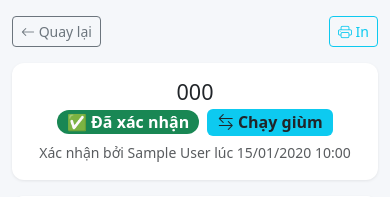
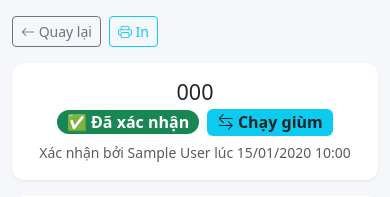
Before and after one commit to ittrichau/Truck_management, a Flask app: page /phoi/1 in a window 390 px wide. Shown: the top 197 px of the page. Run offline with Flask 3, Linux system fonts and the light colour scheme; a user stored in the database is signed in; tables that the repository leaves empty hold one stand-in row (values such as "Sample post"); data that the repository does not hold is empty; some libraries are stand-ins or nearby versions.

Commit message:
deploy new 2.5

```diff
--- a/app/static/css/style.css
+++ b/app/static/css/style.css
@@ -48,6 +48,36 @@
 /* Button active */
 .btn:active {
     transform: scale(0.97);
+}
+
+/* Phoi detail action bar — buttons remain separated and wrap cleanly. */
+.phoi-action-bar,
+.phoi-action-buttons {
+    display: flex;
+    flex-wrap: wrap;
+    align-items: center;
+    gap: 0.5rem;
+}
+.phoi-action-bar {
+    justify-content: space-between;
+}
+.phoi-action-buttons {
+    justify-content: flex-end;
+}
+.phoi-action-buttons form {
+    display: contents;
+}
+@media (max-width: 575.98px) {
+    .phoi-action-bar,
+    .phoi-action-buttons {
+        align-items: stretch;
+    }
+    .phoi-action-bar {
+        justify-content: flex-start;
+    }
+    .phoi-action-buttons {
+        justify-content: flex-start;
+    }
 }
 
 /* Fix select arrow on iOS */
--- a/app/templates/phoi/detail.html
+++ b/app/templates/phoi/detail.html
@@ -3,16 +3,16 @@
 {% block content %}
 
 <div class="mx-auto" style="max-width: 700px;">
-    <div class="d-flex justify-content-between align-items-center mb-3">
+    <div class="phoi-action-bar mb-3">
         <a href="{{ url_for('phoi.index') }}" class="btn btn-outline-secondary btn-sm">
             <i class="bi bi-arrow-left"></i> Quay lại
         </a>
-        <div>
+        <div class="phoi-action-buttons">
             <a href="{{ url_for('phoi.print_view', id=phoi.id) }}" class="btn btn-outline-info btn-sm"><i class="bi bi-printer"></i> In</a>
             {% if phoi.status == 'draft' and (current_user.is_manager_or_admin() or (current_user.is_driver() and phoi.driver_id == current_user.id)) %}
             <a href="{{ url_for('phoi.edit', id=phoi.id) }}" class="btn btn-outline-primary btn-sm"><i class="bi bi-pencil"></i> Sửa / Thêm chuyến về</a>
             <a href="{{ url_for('fuel.create', phoi_id=phoi.id, truck_id=phoi.truck_id) }}" class="btn btn-outline-warning btn-sm"><i class="bi bi-fuel-pump"></i> Ghi nhận đổ xăng</a>
-            <form action="{{ url_for('phoi.submit', id=phoi.id) }}" method="POST" style="display:inline">
+            <form action="{{ url_for('phoi.submit', id=phoi.id) }}" method="POST">
                 <input type="hidden" name="csrf_token" value="{{ csrf_token() }}">
                 <button type="submit" class="btn btn-primary btn-sm" onclick="return confirm('Chốt phơi {{ phoi.phoi_number }}? Sau khi chốt tài xế không thể sửa.')"><i class="bi bi-send-check"></i> Chốt phơi</button>
             </form>
```
Also changed, not shown: .clinerules/current-task.md.
